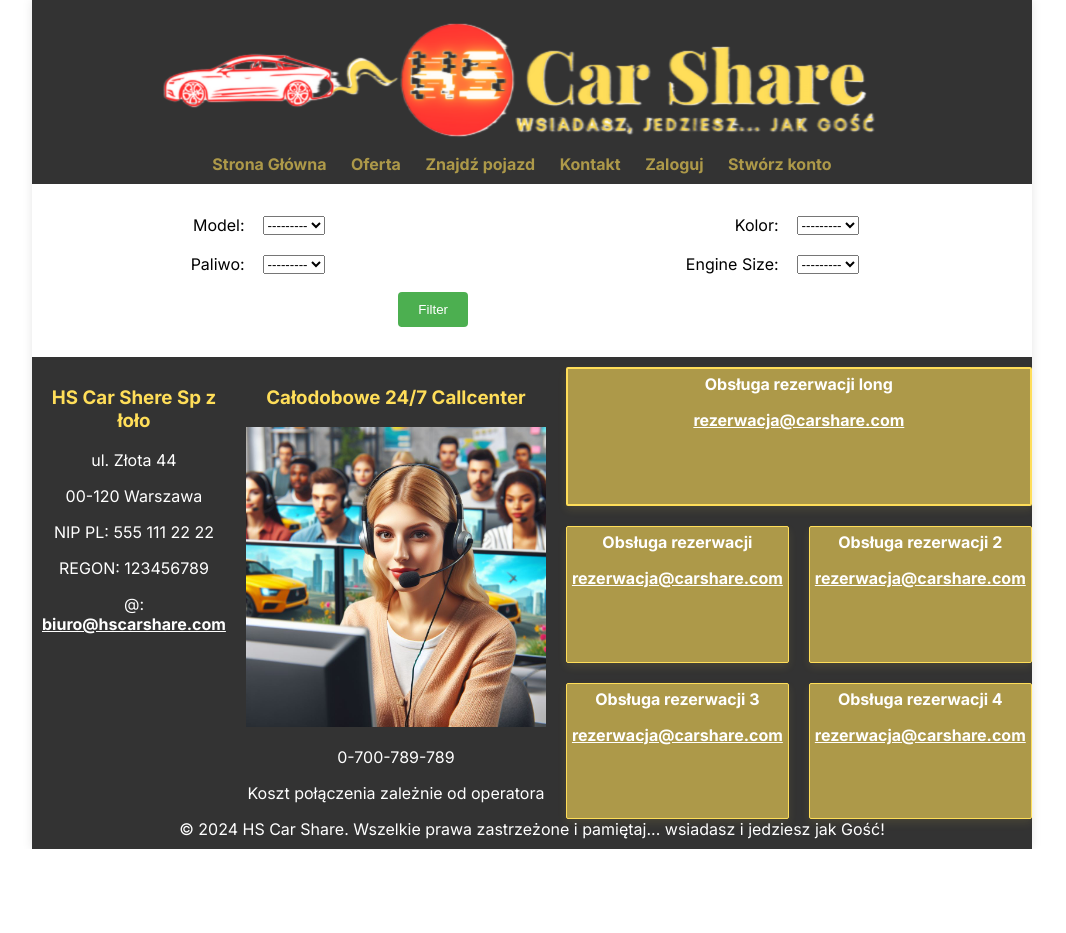
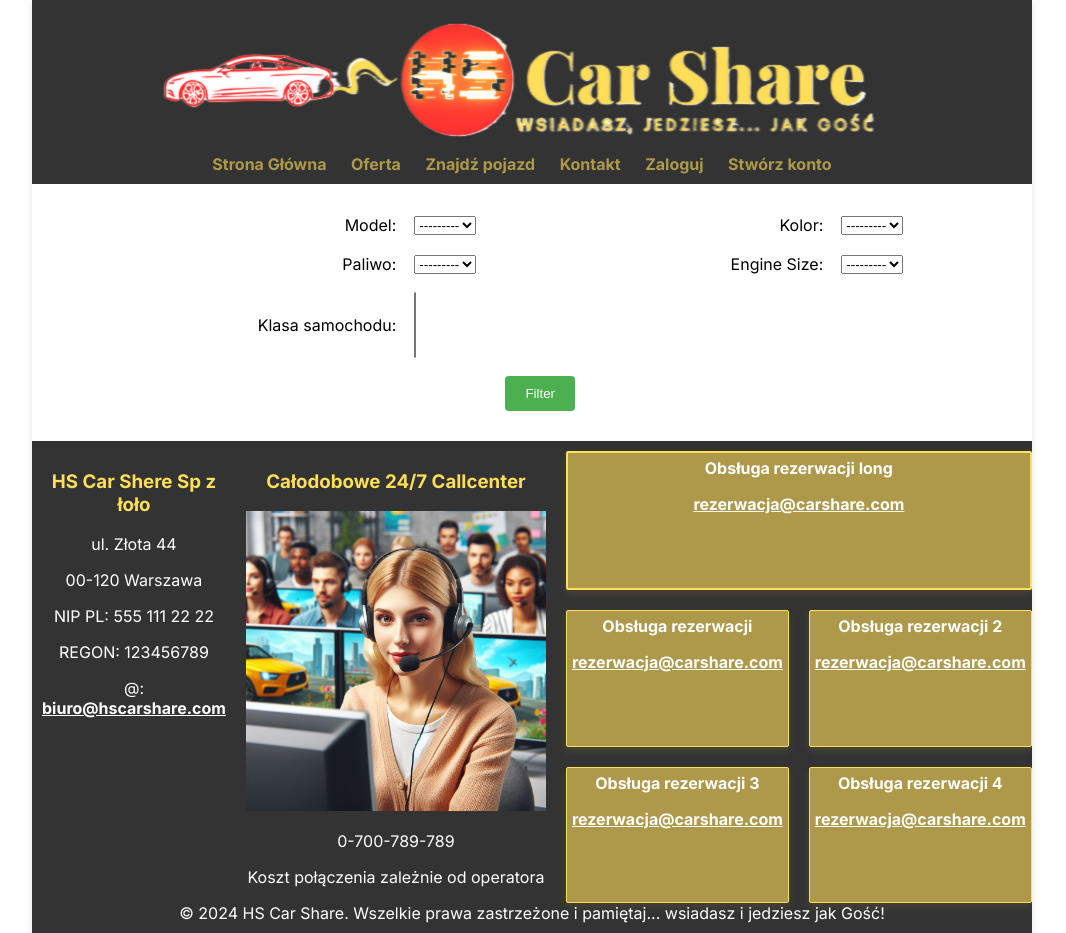
Before and after one commit to Sajmon9696/WypozyczalniaAut, a Django app: page /cars/filter in a window 1280 px wide. Shown: the whole page, without its empty margins (108-1174 px from the left). Before the commit the page ends 849 px from the top, so only its background shows below. Run offline with Django 5.2, Linux system fonts and the light colour scheme; data that the repository does not hold is empty.

Commit message:
V. 0.501 / 20240206 - poprawione divy googlamap - filracja w znajdź pojazd dużo ładniejsza
V. 0.5 /20240206
- prawidłowo wyświetlają się auta w filtracji

V. 0.41/20240206
- zmieniona funkcja w all+cars (ale krzaczy się css)

V. 0.4/20240205
- dodano obrazki do samochodów
- jeżeli samochód nie ma obrazka, to pojawia się baba z aparatem, że zrobi
- na stronie głównej losują się 3 wybrane samochody
- poprawione kolory
- chuj wie, czemu w footerze w 'a' jest podkreślenie bez najechania mycho
- chuj wi też czemu nie chcą się filtrować samochody

```diff
--- a/cars/templates/cars/filter_cars.html
+++ b/cars/templates/cars/filter_cars.html
@@ -21,6 +21,9 @@
             <tr>
                 <td>Paliwo:</td><td>{{ form.fuel }}</td>
                 <td>Engine Size:</td><td>{{ form.engine_size }}</td>
+            </tr>
+            <tr>
+                <td>Klasa samochodu:</td><td>{{ form.car_class }}</td>
             </tr>
             <tr>
                 <td colspan="2"><button type="submit">Filter</button></td>
```
Also changed, not shown: cars/forms.py (line endings or trailing spaces).
